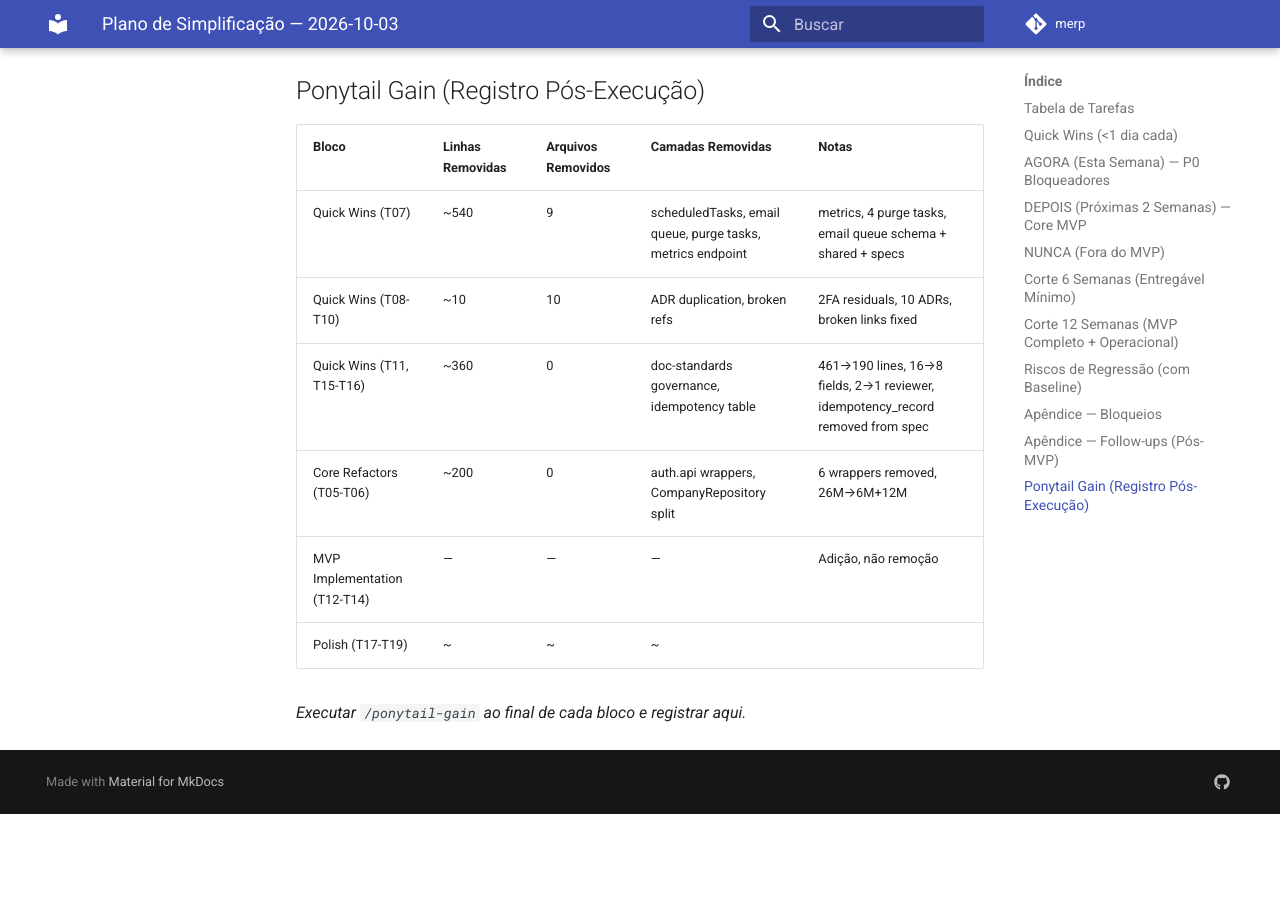
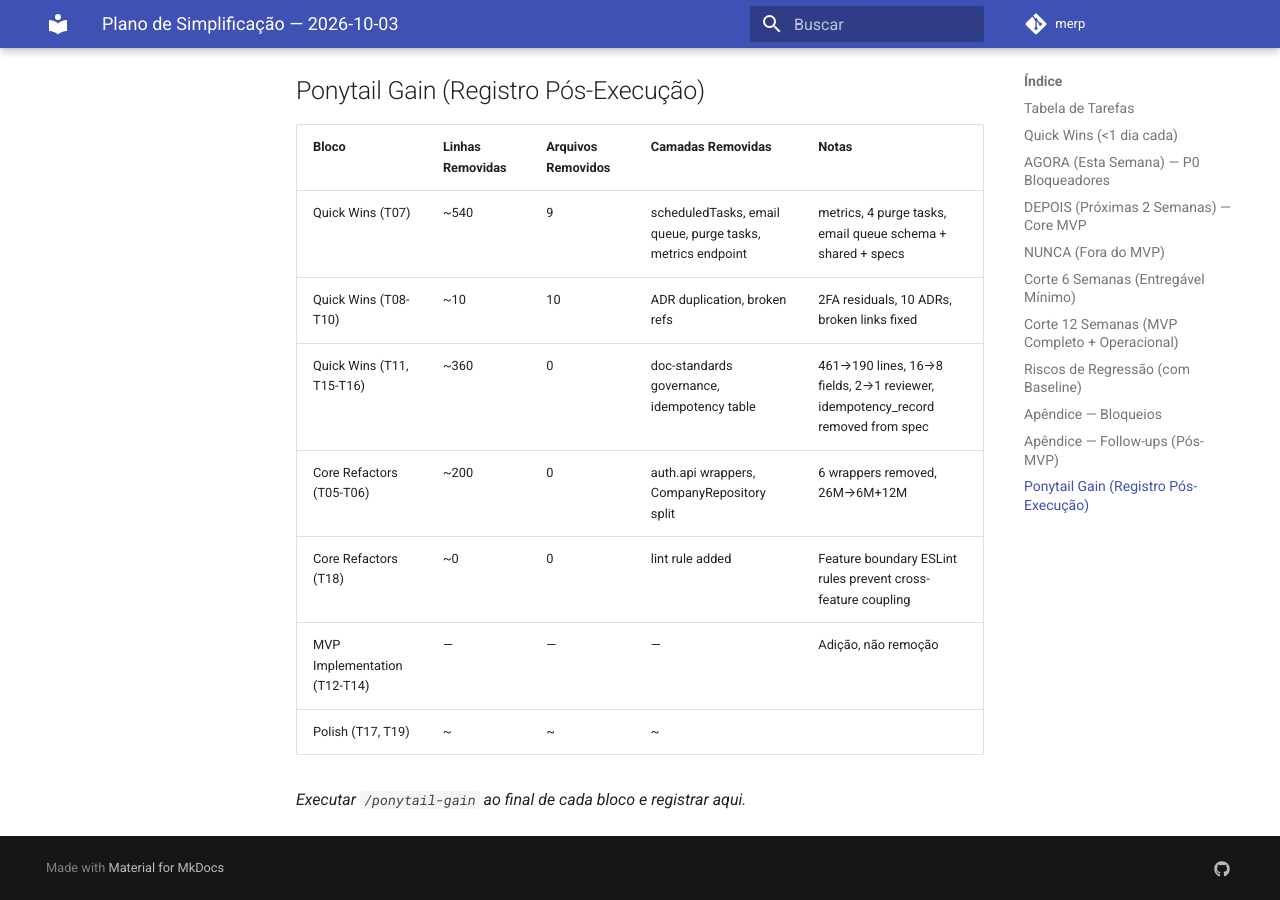
Before and after one commit to AndrewCrescencio/merp, an MkDocs documentation site: the page built from docs/audit/2026-10-03-simplificacao-plano.md, in a window 1280 px wide and 900 px high, scrolled down 7772 px. Built offline with MkDocs 1.6.1 and Material for MkDocs 9.7.7, drawn with Linux system fonts in a browser that asks for light colours; comment, search, counter and statistics services are not loaded; before the commit the page ends 8586 px from its top, so only the background shows below that.

Commit message:
docs(plan): mark T18 done + record ponytail gain
Model: nemotron-3-ultra-free
Agent: opencode

```diff
--- a/docs/audit/2026-10-03-simplificacao-plano.md
+++ b/docs/audit/2026-10-03-simplificacao-plano.md
@@ -158,7 +158,8 @@ Base: `docs/audit/2026-10-03-simplificacao-auditoria.md`. HEAD `2de2d20`. Branch
 | Quick Wins (T08-T10) | ~10 | 10 | ADR duplication, broken refs | 2FA residuals, 10 ADRs, broken links fixed |
 | Quick Wins (T11, T15-T16) | ~360 | 0 | doc-standards governance, idempotency table | 461→190 lines, 16→8 fields, 2→1 reviewer, idempotency_record removed from spec |
 | Core Refactors (T05-T06) | ~200 | 0 | auth.api wrappers, CompanyRepository split | 6 wrappers removed, 26M→6M+12M |
+| Core Refactors (T18) | ~0 | 0 | lint rule added | Feature boundary ESLint rules prevent cross-feature coupling |
 | MVP Implementation (T12-T14) | — | — | — | Adição, não remoção |
-| Polish (T17-T19) | ~ | ~ | ~ | |
+| Polish (T17, T19) | ~ | ~ | ~ | |
 
 *Executar `/ponytail-gain` ao final de cada bloco e registrar aqui.*
```
Also changed, not shown: other parts of docs/audit/2026-10-03-simplificacao-plano.md (+1 -1 lines).
